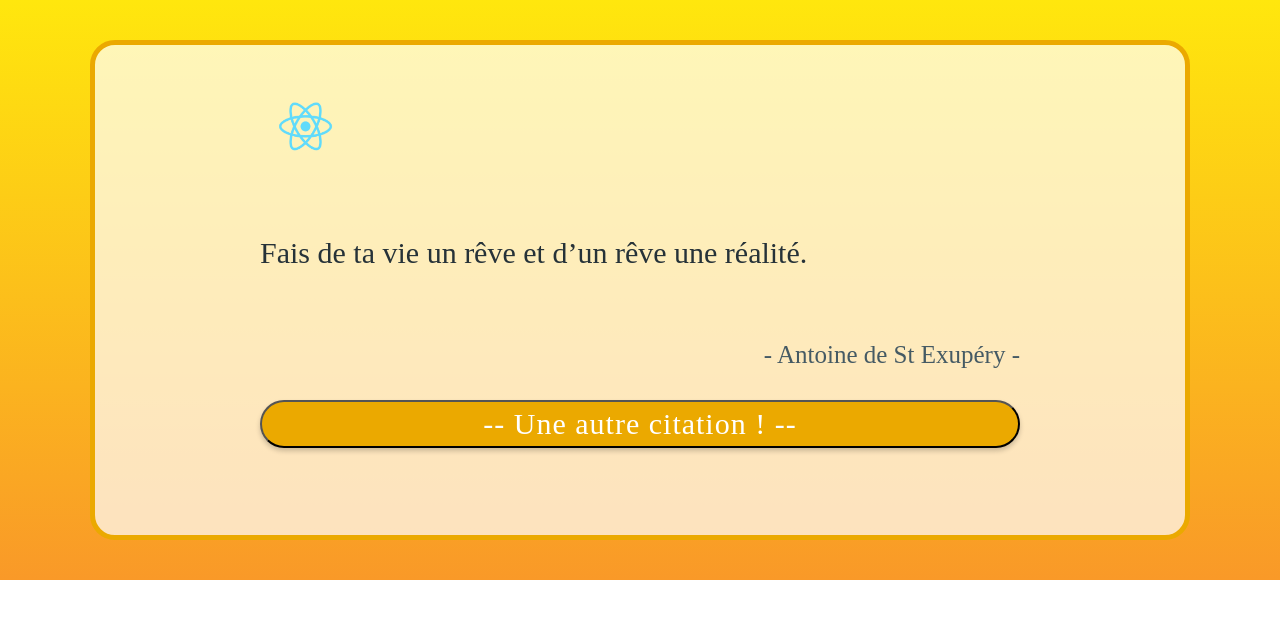
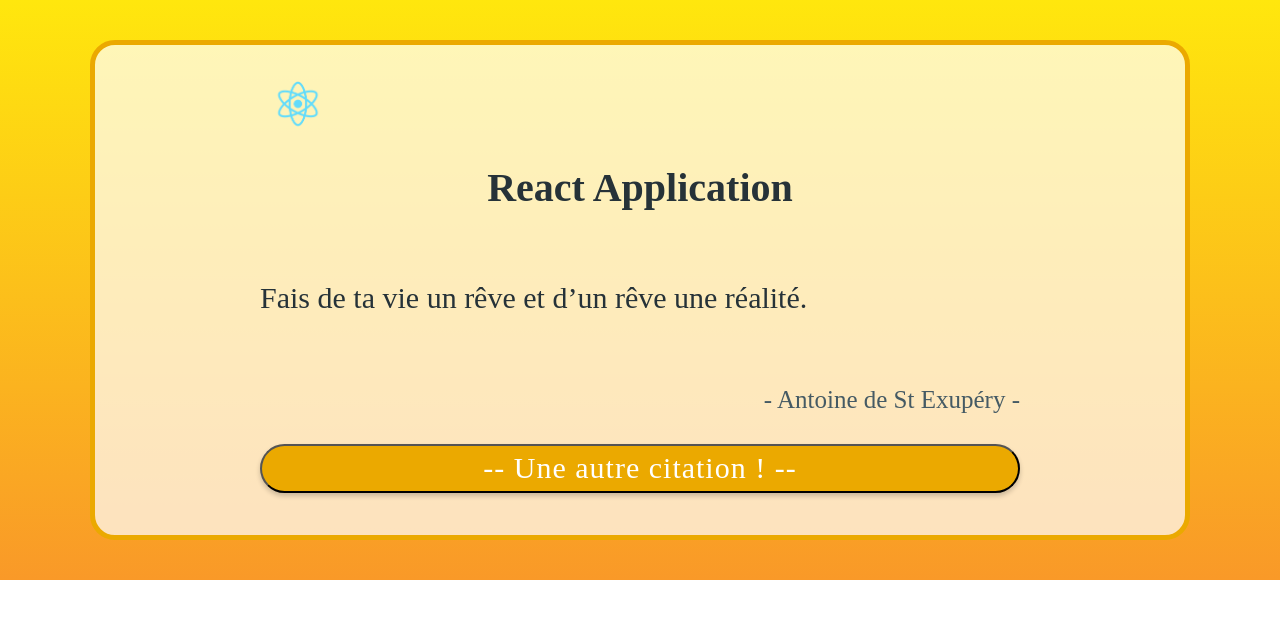
Before and after one commit to GGaelle/generator-citations, a React (Create React App) app: page / in a window 1280 px wide. Shown: the top 618 px of the page. Built offline with nearby package versions, Linux system fonts and the light colour scheme.

Commit message:
rotate logo

```diff
--- a/src/components/App.js
+++ b/src/components/App.js
@@ -33,7 +33,11 @@
   render() {
     return(
       <div>
-        <img className='rotating' src={Logo} alt='logo'/>
+        <header>
+        <img className="App-logo tc" src={Logo} alt='logo'/>
+        <h1 className="title tc">React Application</h1>
+        </header>
+
         <Citation details={this.state}/>
         <button onClick={e => this.genererCitation(e)} className='br-pill {border-radius: 9999px} calisto'>-- Une autre citation ! --</button>
       </div>
--- a/src/index.css
+++ b/src/index.css
@@ -32,16 +32,21 @@
 
 }
 
-img {
-	width: 12%;
-	margin-top: -650px
+.title {
+	font-size: 40px;
 }
 
-/*@-webkit-keyframes rotating {
-	from {transform: rotate(0deg)};
-	to {transform: rotate(360deg)}
+.App-logo {
+	width: 10%;
+	margin-top: -10px;
+	animation: App-logo-spin infinite 20s linear;
 }
-*/
+
+@keyframes App-logo-spin {
+	from { transform: rotate(0deg) }
+	to { transform: rotate(360deg) }
+}
+
 
 
 p {
```
